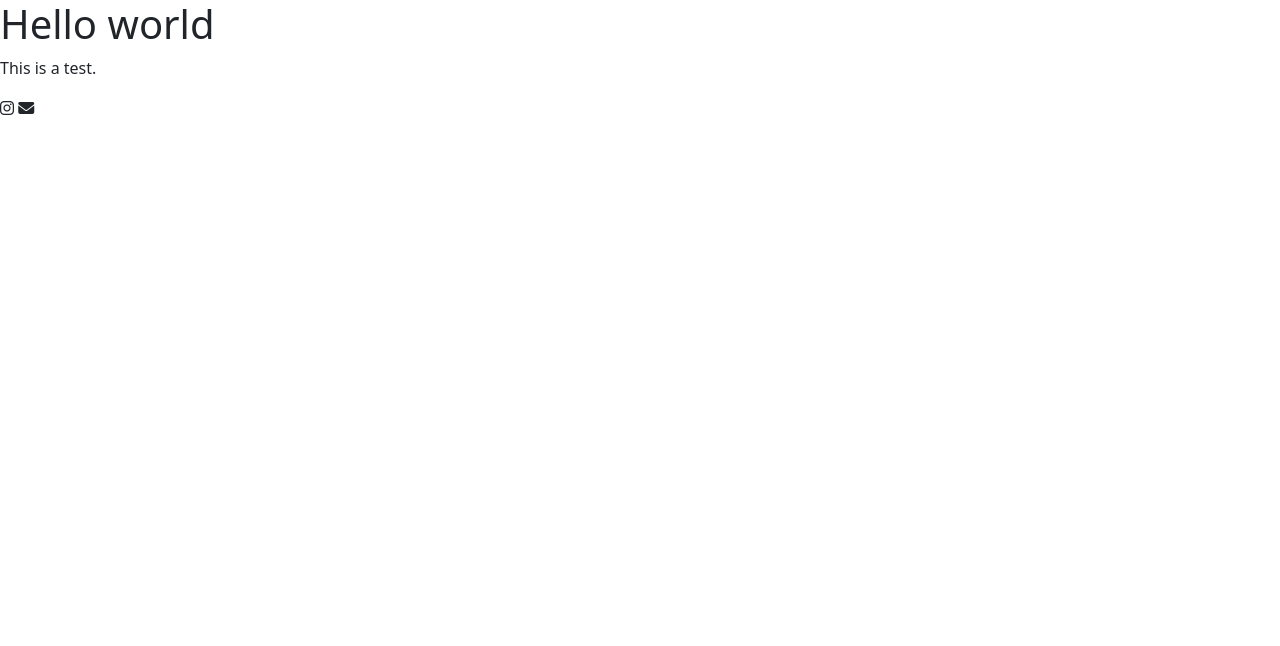
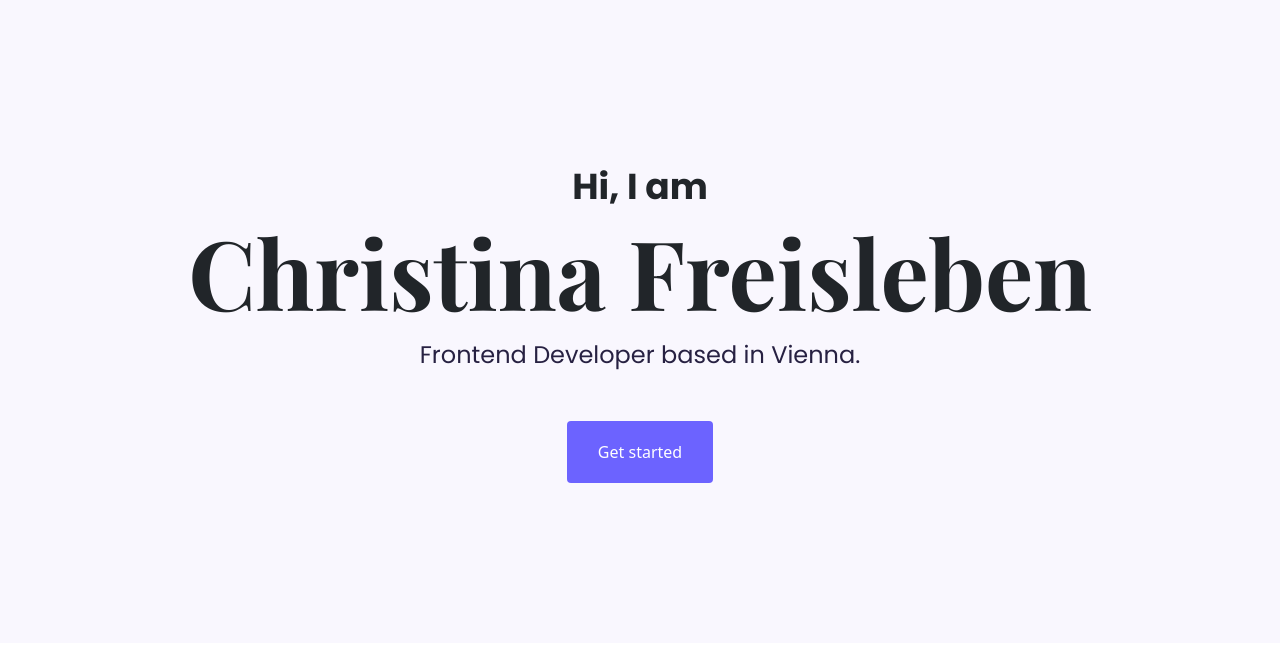
Before and after one commit to ChristinaFreisleben/final-project-multiple-pages, a plain HTML site: page index.html in a window 1280 px wide. Drawn offline with nearby package versions, Linux system fonts and the light colour scheme.

Commit message:
Added Hero section of the website

```diff
--- a/css/style.css
+++ b/css/style.css
@@ -0,0 +1,55 @@
+:root {
+  --font-headings: "Playfair Display", serif;
+  --font-default: "Poppins", sans-serif;
+  --primary-color: #6c63ff;
+  --secondary-color: #f9f7fe;
+}
+
+h1,
+h2,
+h3,
+h4,
+h5,
+h6 {
+  font-family: var(--font-headings);
+}
+
+h1 {
+  font-size: 96px;
+}
+
+p {
+  font-family: var(--font-default);
+}
+
+.hero {
+  text-align: center;
+  background-color: var(--secondary-color);
+  padding: 160px 20px;
+}
+
+.hero h2 {
+  font-family: var(--font-default);
+  color: #272142;
+  font-size: 24px;
+  font-weight: 400;
+  line-height: 36px;
+}
+
+.hero p {
+  font-size: 36px;
+  font-weight: bold;
+  line-height: 54px;
+  margin: 0;
+}
+
+.btn-cta {
+  color: #fff;
+  background-color: var(--primary-color);
+  padding: 18px 30px;
+  border-radius: 4px;
+}
+
+.btn-cta:hover {
+  color: #fff;
+}
--- a/index.html
+++ b/index.html
@@ -10,6 +10,13 @@
       integrity="sha384-1BmE4kWBq78iYhFldvKuhfTAU6auU8tT94WrHftjDbrCEXSU1oBoqyl2QvZ6jIW3"
       crossorigin="anonymous"
     />
+    <link rel="preconnect" href="https://fonts.googleapis.com" />
+    <link rel="preconnect" href="https://fonts.gstatic.com" crossorigin />
+    <link
+      href="https://fonts.googleapis.com/css2?family=Playfair+Display:wght@700&family=Poppins:wght@400;500;700&display=swap"
+      rel="stylesheet"
+    />
+    <link rel="stylesheet" href="css/style.css" />
     <script
       src="https://cdn.jsdelivr.net/npm/bootstrap@5.1.3/dist/js/bootstrap.bundle.min.js"
       integrity="sha384-ka7Sk0Gln4gmtz2MlQnikT1wXgYsOg+OMhuP+IlRH9sENBO0LRn5q+8nbTov4+1p"
@@ -19,13 +26,14 @@
       src="https://kit.fontawesome.com/5109c3236f.js"
       crossorigin="anonymous"
     ></script>
-    <link rel="stylesheet" href="css/style.css" />
     <title>Document</title>
   </head>
   <body>
-    <h1>Hello world</h1>
-    <p>This is a test.</p>
-    <i class="fa-brands fa-instagram"></i>
-    <i class="fa-solid fa-envelope"></i>
+    <div class="hero">
+      <p>Hi, I am</p>
+      <h1>Christina Freisleben</h1>
+      <h2 class="mb-5">Frontend Developer based in Vienna.</h2>
+      <a href="#" class="btn btn-cta">Get started</a>
+    </div>
   </body>
 </html>
```
